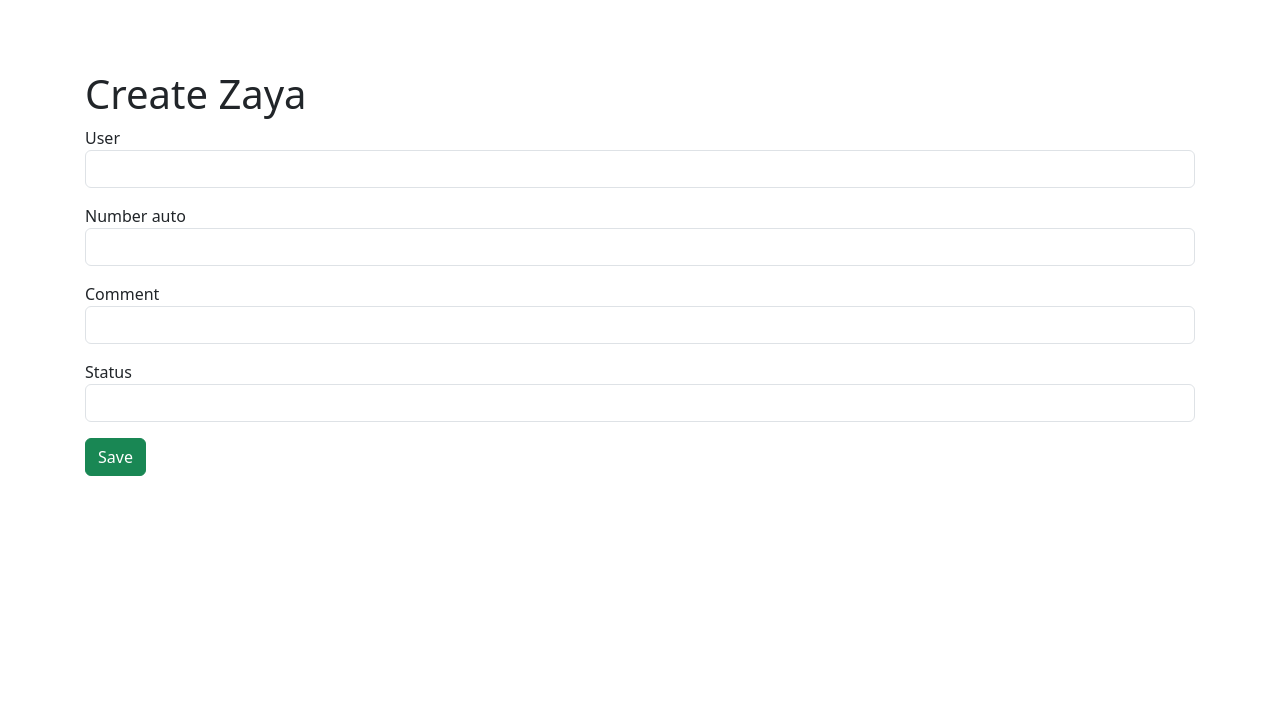
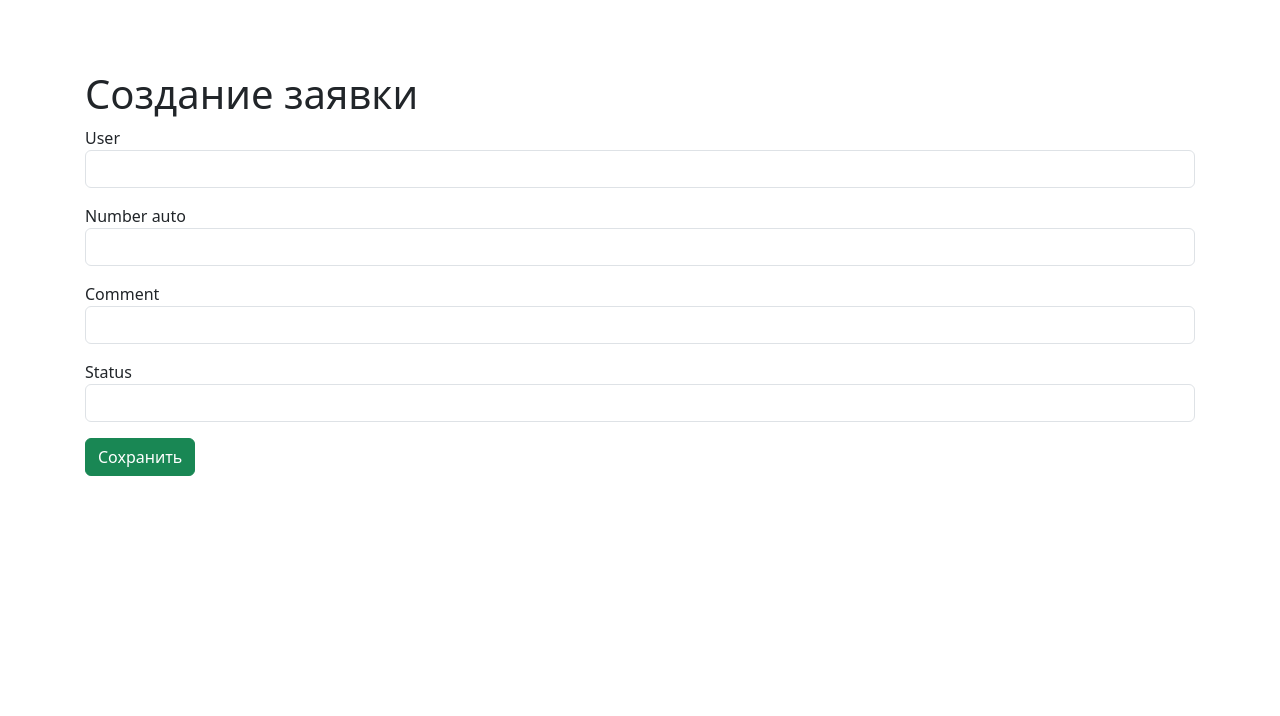
Before and after one commit to nachokrom/YiiDemo, a Yii app: template views/zaya/create.php in a window 1280 px wide. Shown: the top 716 px of the page. Run offline with PHP 8.4 and a stand-in for Yii, Linux system fonts and the light colour scheme; the template is opened without the code that fills it, so the values that code supplies are empty; form fields are guessed from the names that the template uses; some libraries are stand-ins or nearby versions.

Commit message:
fix валидация

```diff
--- a/models/Regform.php
+++ b/models/Regform.php
@@ -26,7 +26,7 @@ class Regform extends User
             [['login'], 'unique', 'message'=>'Такой логин уже используется'],
             [['phone'], 'match', 'pattern'=>'/^([+]?[\s0-9]+)?(\d{3}|[(]?[0-9]+[)])?([-]?[\s]?[0-9])+$/', 'message'=>'Введите телефон в требуемом формате'],
             [['email'], 'email', 'message'=>'Введите адрес электронной почты в требуемом формате'],
-            [['password'], 'string', 'max'=>6, 'message'=>'Пароль должен быть от 6 символов'],
+            [['password'], 'string', 'min'=> 6, 'message'=>'Пароль должен быть от 6 символов'],
             [['login', 'password', 'fio', 'phone', 'email'], 'string', 'max' => 255],
         ];
     }
--- a/views/layouts/main.php
+++ b/views/layouts/main.php
@@ -41,6 +41,7 @@ $this->registerLinkTag(['rel' => 'icon', 'type' => 'image/x-icon', 'href' => Yii
         'items' => [
             ['label' => 'Главная', 'url' => ['/site/index']],
             ['label' => 'Регистрация', 'url' => ['/user/create']],
+            ['label' => 'Заявки', 'url' => ['/zaya/index']],
             Yii::$app->user->isGuest
                 ? ['label' => 'Войти', 'url' => ['/site/login']]
                 : '<li class="nav-item">'
--- a/views/zaya/_form.php
+++ b/views/zaya/_form.php
@@ -21,7 +21,7 @@ use yii\widgets\ActiveForm;
     <?= $form->field($model, 'status')->textInput(['maxlength' => true]) ?>
 
     <div class="form-group">
-        <?= Html::submitButton('Save', ['class' => 'btn btn-success']) ?>
+        <?= Html::submitButton('Сохранить', ['class' => 'btn btn-success']) ?>
     </div>
 
     <?php ActiveForm::end(); ?>
--- a/views/zaya/_search.php
+++ b/views/zaya/_search.php
@@ -26,8 +26,8 @@ use yii\widgets\ActiveForm;
     <?= $form->field($model, 'status') ?>
 
     <div class="form-group">
-        <?= Html::submitButton('Search', ['class' => 'btn btn-primary']) ?>
-        <?= Html::resetButton('Reset', ['class' => 'btn btn-outline-secondary']) ?>
+        <?= Html::submitButton('Поиск', ['class' => 'btn btn-primary']) ?>
+        <?= Html::resetButton('Сбросить', ['class' => 'btn btn-outline-secondary']) ?>
     </div>
 
     <?php ActiveForm::end(); ?>
--- a/views/zaya/create.php
+++ b/views/zaya/create.php
@@ -5,7 +5,7 @@ use yii\helpers\Html;
 /** @var yii\web\View $this */
 /** @var app\models\Zaya $model */
 
-$this->title = 'Create Zaya';
+$this->title = 'Создание заявки';
 $this->params['breadcrumbs'][] = ['label' => 'Zayas', 'url' => ['index']];
 $this->params['breadcrumbs'][] = $this->title;
 ?>
```
Also changed, not shown: views/zaya/index.php (+7 -7 lines).
